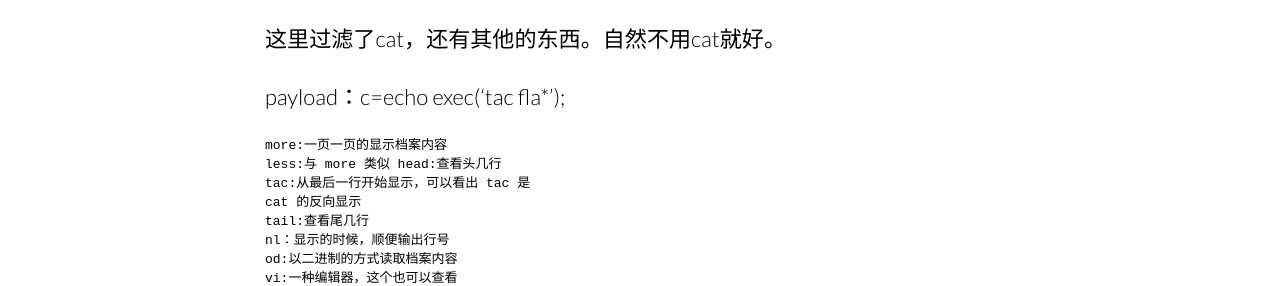
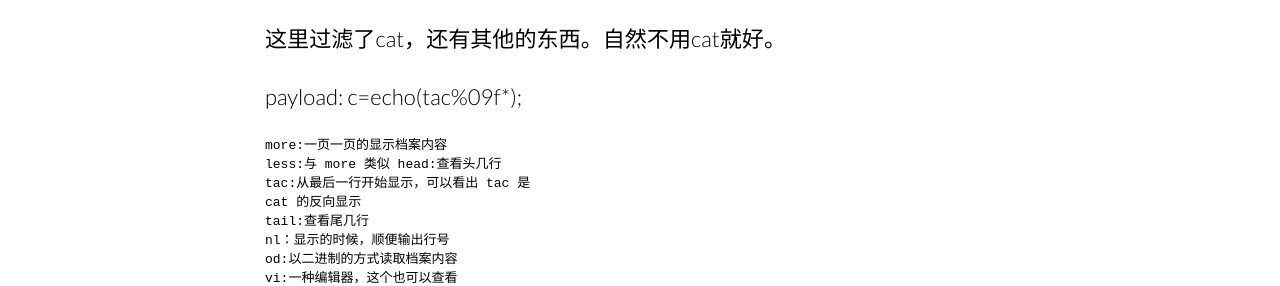
Before and after one commit to LunaAsuka/LunaAsuka.github.io, a Jekyll site: the page built from _posts/2021-04-14-CTFShow-web入门命令执行.md, in a window 1280 px wide and 900 px high, scrolled down 2126 px. Shown: the part 177-463 px from the top of the window. Built offline with Jekyll 4.4.1, drawn with Linux system fonts in a browser that asks for light colours.

Commit message:
Update 2021-04-14-CTFShow-web入门命令执行.md

````diff
--- a/_posts/2021-04-14-CTFShow-web入门命令执行.md
+++ b/_posts/2021-04-14-CTFShow-web入门命令执行.md
@@ -82,7 +82,7 @@ if(isset($_GET['c'])){
 
 这里过滤了cat，还有其他的东西。自然不用cat就好。
 
-payload：c=echo exec('tac fla*');
+ payload: c=echo(tac%09f*);
 
 ```
 more:一页一页的显示档案内容
````
